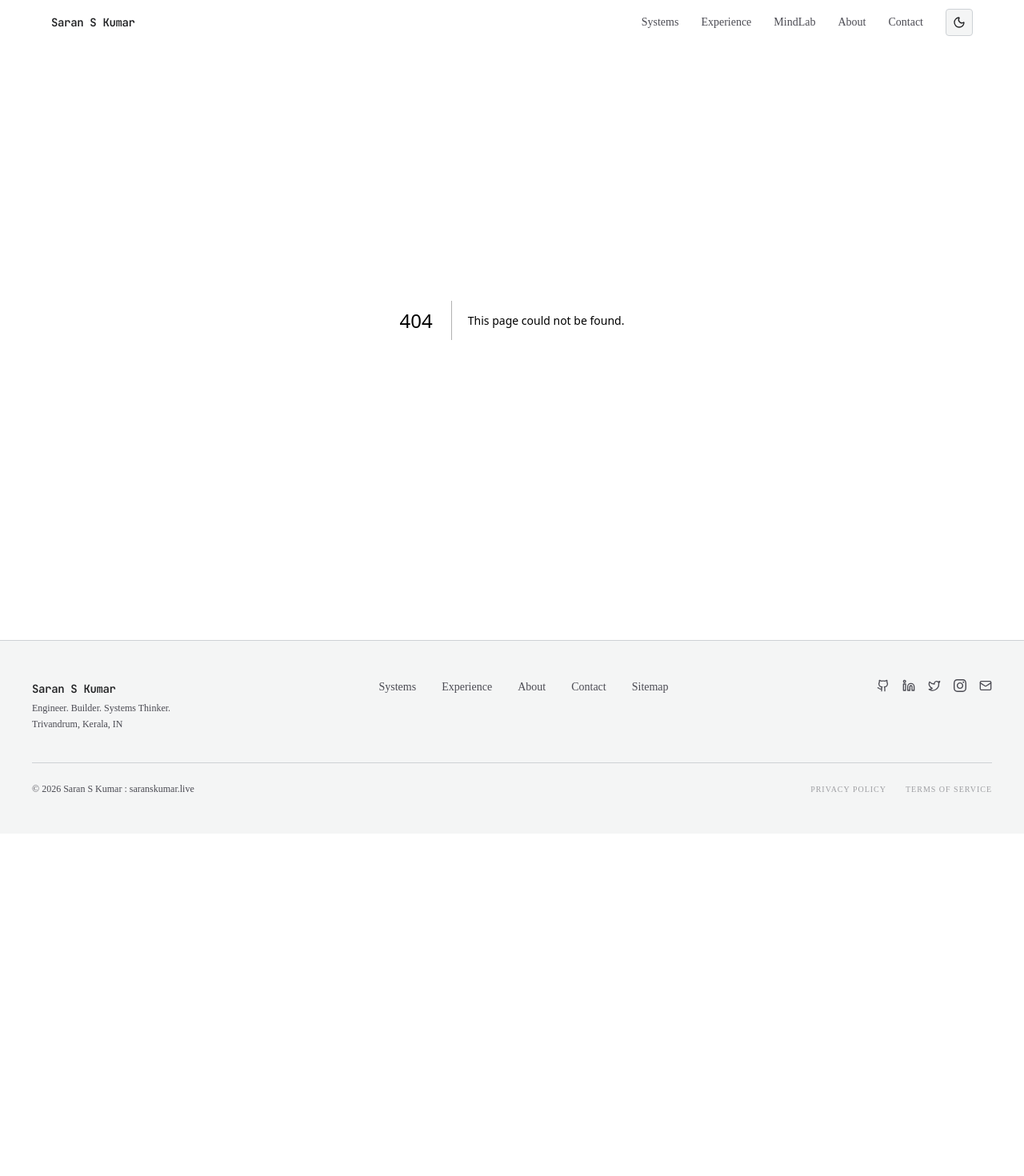
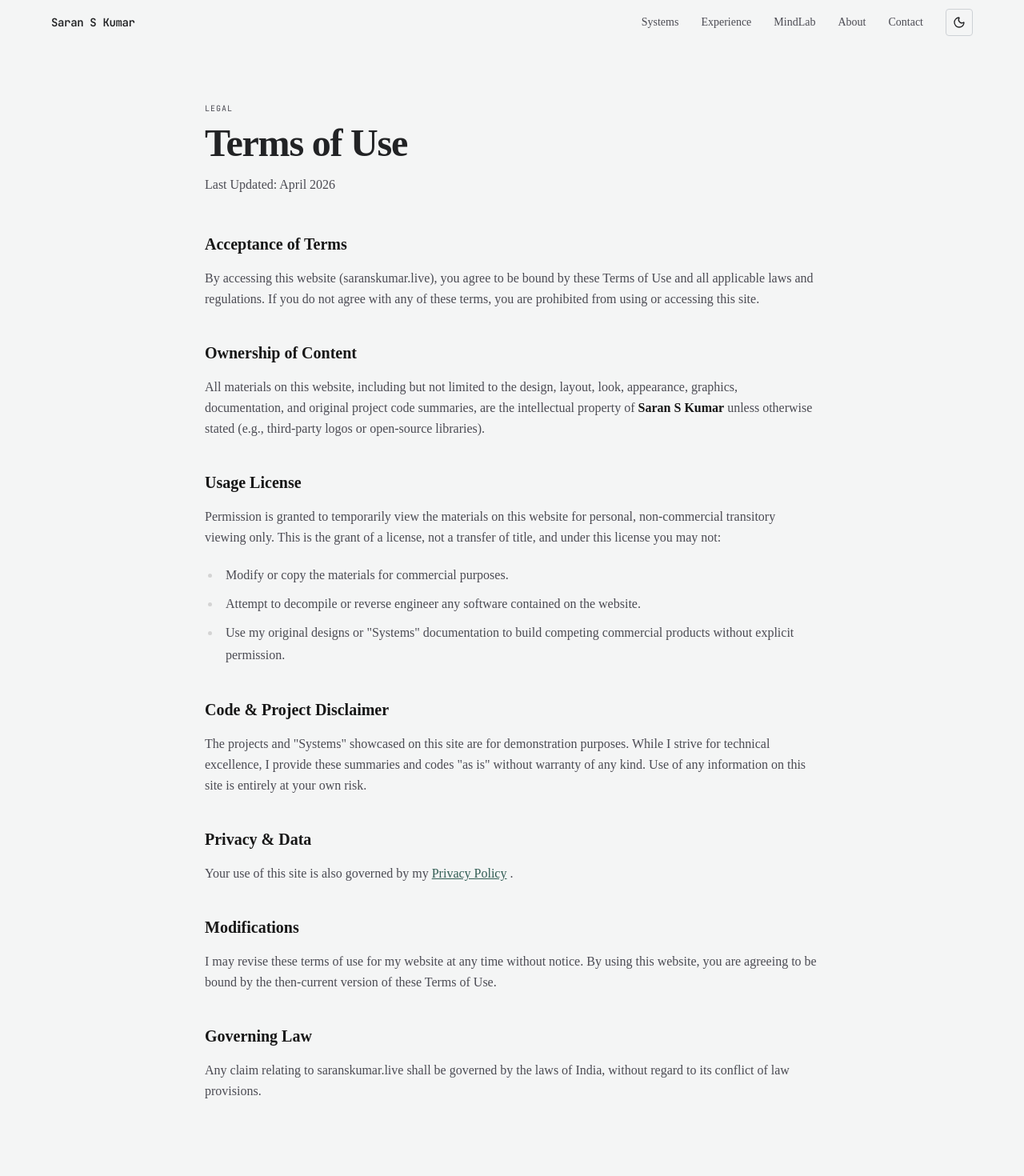
Before and after one commit to saranskumar/saranlive, a Next.js app: page /terms in a window 1280 px wide. Before the commit this address had no page. Shown: the top 1470 px of the page at 80% size. Before the commit the page ends 1042 px from the top, so only its background shows below. Built offline with nearby package versions, Linux system fonts and the light colour scheme.

Commit message:
SEO: Add Privacy Policy and Terms of Use pages with specific data handling details

```diff
--- /dev/null
+++ b/app/privacy/page.tsx
@@ -0,0 +1,74 @@
+import { Metadata } from "next";
+
+export const metadata: Metadata = {
+    title: "Privacy Policy",
+    description: "Privacy Policy for Saran S Kumar's portfolio - outlining how contact form data and communications are handled.",
+    alternates: { canonical: "https://saranskumar.live/privacy" },
+};
+
+export default function PrivacyPage() {
+    return (
+        <main className="min-h-screen bg-background text-foreground pt-24 md:pt-32 pb-24 px-4 sm:px-6">
+            <div className="mx-auto max-w-3xl">
+                <header className="mb-12">
+                    <p className="mono-label mb-3">legal</p>
+                    <h1 className="text-3xl md:text-5xl font-bold tracking-tight">Privacy Policy</h1>
+                    <p className="text-muted-foreground mt-4">Last Updated: April 2026</p>
+                </header>
+
+                <article className="prose prose-neutral dark:prose-invert max-w-none space-y-8">
+                    <section>
+                        <h2 className="text-xl font-semibold mb-4">Introduction</h2>
+                        <p className="text-muted-foreground leading-relaxed">
+                            This Privacy Policy outlines how I, Saran S Kumar, handle any information provided through this portfolio website. I value your privacy and aim to be transparent about the minimal data collected here.
+                        </p>
+                    </section>
+
+                    <section>
+                        <h2 className="text-xl font-semibold mb-4">Information Collection</h2>
+                        <p className="text-muted-foreground leading-relaxed">
+                            The only place where personal information is collected on this site is through the <strong>Contact Form</strong>. This includes:
+                        </p>
+                        <ul className="list-disc pl-5 text-muted-foreground space-y-2 mt-4">
+                            <li>Your Name</li>
+                            <li>Your Email Address</li>
+                            <li>The content of your message</li>
+                        </ul>
+                    </section>
+
+                    <section className="p-6 rounded-lg bg-primary/5 border border-primary/10">
+                        <h2 className="text-xl font-semibold mb-4 text-primary">Data Handling & Access</h2>
+                        <p className="text-muted-foreground leading-relaxed italic">
+                            "The information you provide is sent directly to my personal email inbox. I do not store this data in any external database, and I am the only person who has access to this data."
+                        </p>
+                        <p className="text-muted-foreground leading-relaxed mt-4">
+                            Your details are used solely for the purpose of responding to your inquiries, discussing potential collaborations, or reviewing internship offers.
+                        </p>
+                    </section>
+
+                    <section>
+                        <h2 className="text-xl font-semibold mb-4">Third-Party Sharing</h2>
+                        <p className="text-muted-foreground leading-relaxed">
+                            I do not sell, trade, or otherwise transfer your personal information to outside parties. This data stays between us.
+                        </p>
+                    </section>
+
+                    <section>
+                        <h2 className="text-xl font-semibold mb-4">Cookies & Analytics</h2>
+                        <p className="text-muted-foreground leading-relaxed">
+                            This site is designed to be as lightweight and privacy-respecting as possible. By default, I do not use invasive tracking cookies. Any analytics used (if applicable) are focused on site performance and anonymized traffic patterns.
+                        </p>
+                    </section>
+
+                    <section>
+                        <h2 className="text-xl font-semibold mb-4">Contact</h2>
+                        <p className="text-muted-foreground leading-relaxed">
+                            If you have any questions regarding this privacy policy, you may contact me directly at:
+                            <a href="mailto:saranskumarwh@gmail.com" className="ml-1 text-primary hover:underline">saranskumarwh@gmail.com</a>
+                        </p>
+                    </section>
+                </article>
+            </div>
+        </main>
+    );
+}
--- a/app/sitemap.ts
+++ b/app/sitemap.ts
@@ -23,6 +23,8 @@ export default async function sitemap(): Promise<MetadataRoute.Sitemap> {
         { url: `${BASE}/contact`,          lastModified: new Date(), changeFrequency: "yearly",  priority: 0.7 },
         { url: `${BASE}/hire-me`,          lastModified: new Date(), changeFrequency: "monthly", priority: 0.7 },
         { url: `${BASE}/profile`,          lastModified: new Date(), changeFrequency: "yearly",  priority: 0.5 },
+        { url: `${BASE}/privacy`,          lastModified: new Date(), changeFrequency: "yearly",  priority: 0.3 },
+        { url: `${BASE}/terms`,            lastModified: new Date(), changeFrequency: "yearly",  priority: 0.3 },
         // Dynamic system detail pages
         ...systemEntries,
     ];
--- /dev/null
+++ b/app/terms/page.tsx
@@ -0,0 +1,78 @@
+import { Metadata } from "next";
+
+export const metadata: Metadata = {
+    title: "Terms of Use",
+    description: "Terms of Use for Saran S Kumar's portfolio - outlining the usage and ownership of content and code presented on this site.",
+    alternates: { canonical: "https://saranskumar.live/terms" },
+};
+
+export default function TermsPage() {
+    return (
+        <main className="min-h-screen bg-background text-foreground pt-24 md:pt-32 pb-24 px-4 sm:px-6">
+            <div className="mx-auto max-w-3xl">
+                <header className="mb-12">
+                    <p className="mono-label mb-3">legal</p>
+                    <h1 className="text-3xl md:text-5xl font-bold tracking-tight">Terms of Use</h1>
+                    <p className="text-muted-foreground mt-4">Last Updated: April 2026</p>
+                </header>
+
+                <article className="prose prose-neutral dark:prose-invert max-w-none space-y-8">
+                    <section>
+                        <h2 className="text-xl font-semibold mb-4">Acceptance of Terms</h2>
+                        <p className="text-muted-foreground leading-relaxed">
+                            By accessing this website (saranskumar.live), you agree to be bound by these Terms of Use and all applicable laws and regulations. If you do not agree with any of these terms, you are prohibited from using or accessing this site.
+                        </p>
+                    </section>
+
+                    <section>
+                        <h2 className="text-xl font-semibold mb-4">Ownership of Content</h2>
+                        <p className="text-muted-foreground leading-relaxed">
+                            All materials on this website, including but not limited to the design, layout, look, appearance, graphics, documentation, and original project code summaries, are the intellectual property of <strong>Saran S Kumar</strong> unless otherwise stated (e.g., third-party logos or open-source libraries).
+                        </p>
+                    </section>
+
+                    <section>
+                        <h2 className="text-xl font-semibold mb-4">Usage License</h2>
+                        <p className="text-muted-foreground leading-relaxed">
+                            Permission is granted to temporarily view the materials on this website for personal, non-commercial transitory viewing only. This is the grant of a license, not a transfer of title, and under this license you may not:
+                        </p>
+                        <ul className="list-disc pl-5 text-muted-foreground space-y-2 mt-4">
+                            <li>Modify or copy the materials for commercial purposes.</li>
+                            <li>Attempt to decompile or reverse engineer any software contained on the website.</li>
+                            <li>Use my original designs or "Systems" documentation to build competing commercial products without explicit permission.</li>
+                        </ul>
+                    </section>
+
+                    <section>
+                        <h2 className="text-xl font-semibold mb-4">Code & Project Disclaimer</h2>
+                        <p className="text-muted-foreground leading-relaxed">
+                            The projects and "Systems" showcased on this site are for demonstration purposes. While I strive for technical excellence, I provide these summaries and codes "as is" without warranty of any kind. Use of any information on this site is entirely at your own risk.
+                        </p>
+                    </section>
+
+                    <section>
+                        <h2 className="text-xl font-semibold mb-4">Privacy & Data</h2>
+                        <p className="text-muted-foreground leading-relaxed">
+                            Your use of this site is also governed by my
+                            <a href="/privacy" className="mx-1 text-primary hover:underline">Privacy Policy</a>.
+                        </p>
+                    </section>
+
+                    <section>
+                        <h2 className="text-xl font-semibold mb-4">Modifications</h2>
+                        <p className="text-muted-foreground leading-relaxed">
+                            I may revise these terms of use for my website at any time without notice. By using this website, you are agreeing to be bound by the then-current version of these Terms of Use.
+                        </p>
+                    </section>
+
+                    <section>
+                        <h2 className="text-xl font-semibold mb-4">Governing Law</h2>
+                        <p className="text-muted-foreground leading-relaxed">
+                            Any claim relating to saranskumar.live shall be governed by the laws of India, without regard to its conflict of law provisions.
+                        </p>
+                    </section>
+                </article>
+            </div>
+        </main>
+    );
+}
```
